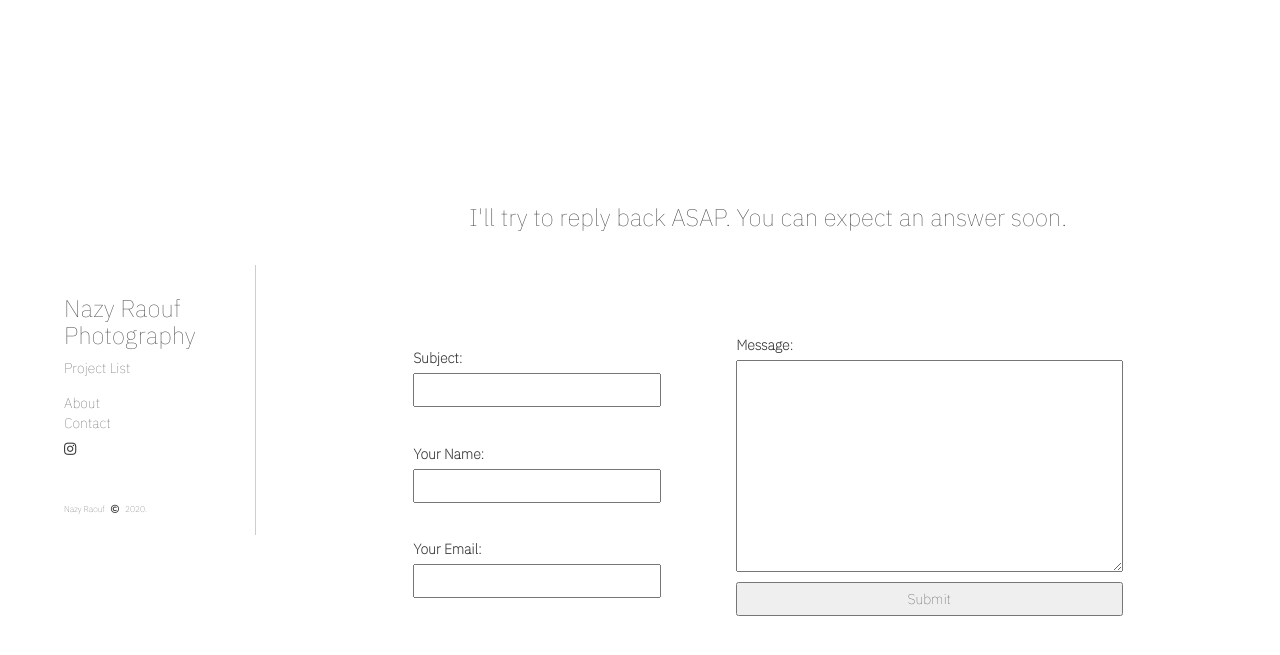
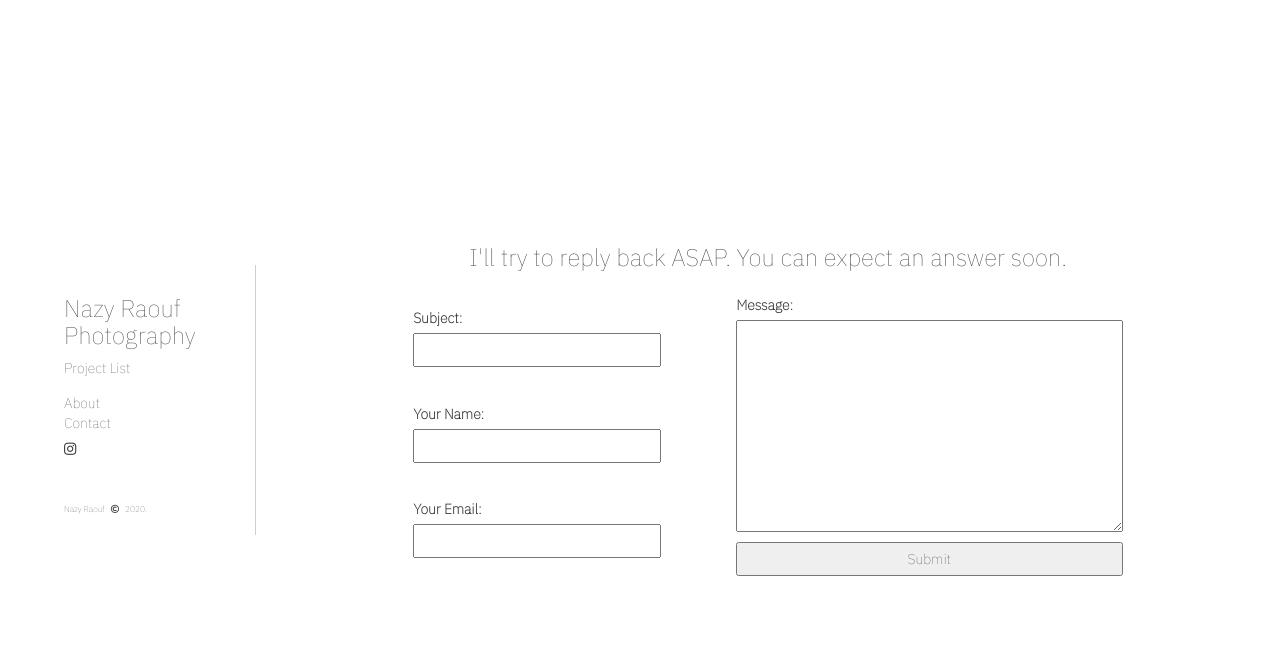
Before and after one commit to todaatsushi/npp, a Django app: page /contact/ in a window 1280 px wide. Shown: the top 655 px of the page. Run offline with Django 3.2, Linux system fonts and the light colour scheme; data comes from the database, SQL or seed files in the repository; data that the repository does not hold is empty; some libraries are stand-ins or nearby versions.

Commit message:
Adjust style and requirements

```diff
--- a/home/templates/home/contact.html
+++ b/home/templates/home/contact.html
@@ -12,7 +12,7 @@
 
 
 {% block main %}
-    <div class="contact-main flex-column align-center justify-space-around full-width">
+    <div class="contact-main flex-column align-center justify-center full-width">
         <div class="contact-top flex-column align-center justify-space-around">
             <h3>{{ settings.contact_message }}</h3>
             <ul>
--- a/requirements.txt
+++ b/requirements.txt
@@ -1,7 +1,12 @@
 asgiref==3.2.3
+certifi==2020.4.5.1
+chardet==3.0.4
 Django==3.0.3
 django-extensions==2.2.9
+idna==2.9
 pytz==2019.3
+requests==2.23.0
 six==1.14.0
 sqlparse==0.3.1
+urllib3==1.25.8
 whitenoise==5.0.1
```
